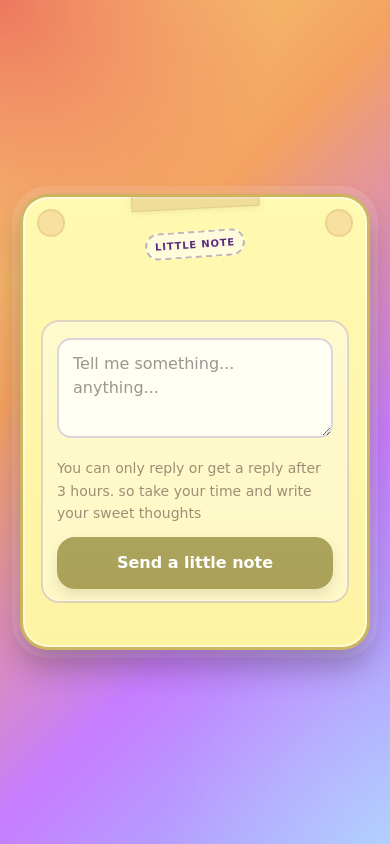
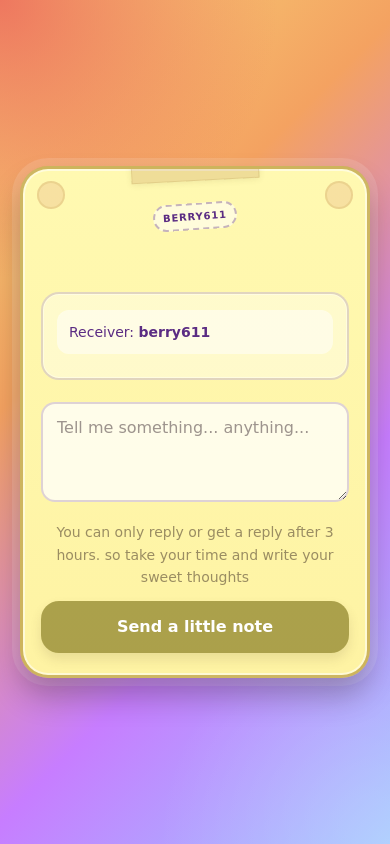
Before and after one commit to Nellyojay/mysticky, a React (Vite) app: page / in a window 390 px wide. Built offline with nearby package versions, Linux system fonts and the light colour scheme; no server answers; the database is empty.

Commit message:
Add phone token handling and update message services

```diff
--- a/src/App.tsx
+++ b/src/App.tsx
@@ -1,4 +1,5 @@
 import { useEffect, useState } from 'react'
+import { getPhoneToken } from './services/getToken'
 import { getLatestMessage, saveMessage } from './services/messages'
 import './styles/sticker-card.css'
 
@@ -19,6 +20,14 @@ function App() {
   const [sentAt, setSentAt] = useState<number | null>(null)
   const [countdown, setCountdown] = useState('')
   const [response, setResponse] = useState<'yes' | 'no' | null>(null)
+  const [showInput, setShowInput] = useState(false)
+
+  const receiver = getPhoneToken()
+
+  useEffect(() => {
+    const hasReceiver = Boolean(receiver && receiver !== 'unknown-phone')
+    setShowInput(hasReceiver)
+  }, [receiver])
 
   useEffect(() => {
     if (!sentAt) {
@@ -30,7 +39,6 @@ function App() {
       const remaining = LOCKOUT_MS - (Date.now() - sentAt)
 
       if (remaining <= 0) {
-        setSavedMessage(null)
         setSentAt(null)
         setCountdown('')
         return
@@ -59,6 +67,7 @@ function App() {
       setSentAt(new Date(saved.time_past ?? Date.now()).getTime())
       setInputValue('')
       setResponse(null)
+      console.log('Phone token used:', getPhoneToken())
     } catch (error) {
       console.error('Failed to save message:', error)
       window.alert('Could not save the message. Check your Supabase configuration.')
@@ -72,11 +81,12 @@ function App() {
 
         if (!latest?.time_past) return
 
+        setSavedMessage(latest.message)
+        setSentAt(new Date(latest.time_past).getTime())
         const timePassed = Date.now() - new Date(latest.time_past).getTime()
 
         if (timePassed < LOCKOUT_MS) {
-          setSavedMessage(latest.message)
-          setSentAt(new Date(latest.time_past).getTime())
+          setShowInput(false)
         }
       } catch (error) {
         console.error('Failed to load latest message:', error)
@@ -86,12 +96,29 @@ function App() {
     void loadLatest()
   }, [])
 
-  const handleYes = () => {
+  const handleYes = async () => {
     setResponse('yes')
+    try {
+      await saveMessage('yes')
+      console.log('Phone token used:', getPhoneToken())
+    } catch (error) {
+      console.error('Failed to save yes response:', error)
+    }
   }
 
-  const handleNo = () => {
+  const handleNo = async () => {
     setResponse('no')
+    try {
+      await saveMessage('no')
+      console.log('Phone token used:', getPhoneToken())
+    } catch (error) {
+      console.error('Failed to save no response:', error)
+    }
+  }
+
+  const openReceiverLink = () => {
+    setShowInput(true)
+    window.location.href = `https://nellyojay.github.io/mysticky/?receiver=${encodeURIComponent(receiver)}`
   }
 
   return (
@@ -105,7 +132,7 @@ function App() {
     >
       <div className={`sticker-card ${response ? 'sticker-card--celebrate' : ''}`}>
         <div className="paper-tape" />
-        <div className="sticker-tag">little note</div>
+        <div className="sticker-tag">{receiver || 'receiver'}</div>
 
         {response === 'yes' && (
           <div className="flex flex-col items-center gap-4 py-4 text-center text-[#5b2c83]">
@@ -137,6 +164,25 @@ function App() {
 
             {!savedMessage && (
               <div className="note-box">
+                <div className="mb-3 rounded-xl bg-white/50 p-3 text-sm text-[#5b2c83]">
+                  Receiver: <strong>{receiver}</strong>
+                </div>
+
+                {!showInput && (
+                  <button
+                    type="button"
+                    className="mb-3 w-full rounded-xl bg-[#5b2c83] px-4 py-2 font-bold text-white"
+                    onClick={openReceiverLink}
+                  >
+                    Open with this receiver
+                  </button>
+                )}
+
+              </div>
+            )}
+
+            {showInput && (
+              <>
                 <textarea
                   value={inputValue}
                   onChange={(event) => setInputValue(event.target.value)}
@@ -150,7 +196,7 @@ function App() {
                 <button type="button" className="send-btn" onClick={handleSend}>
                   Send a little note
                 </button>
-              </div>
+              </>
             )}
 
             {false && (
--- a/src/services/getToken.ts
+++ b/src/services/getToken.ts
@@ -0,0 +1,44 @@
+export const PHONE_TOKEN_KEY = 'sticker_phone_token'
+
+const FRUIT_NAMES = [
+  'apple',
+  'mango',
+  'banana',
+  'orange',
+  'grape',
+  'peach',
+  'berry',
+  'kiwi',
+  'lemon',
+  'papaya',
+  'plum',
+  'pineapple',
+]
+
+function generateFruitToken(): string {
+  const fruit = FRUIT_NAMES[Math.floor(Math.random() * FRUIT_NAMES.length)]
+  const number = Math.floor(100 + Math.random() * 900)
+  return `${fruit}${number}`
+}
+
+export function getPhoneToken(): string {
+  if (typeof window === 'undefined') {
+    return 'unknown-phone'
+  }
+
+  const params = new URLSearchParams(window.location.search)
+  const tokenFromQuery =
+
+    params.get('receiver') ??
+
+    params.get('receiverToken') ??
+    localStorage.getItem(PHONE_TOKEN_KEY)
+
+  const token = tokenFromQuery ?? generateFruitToken()
+
+  if (!localStorage.getItem(PHONE_TOKEN_KEY) || tokenFromQuery) {
+    localStorage.setItem(PHONE_TOKEN_KEY, token)
+  }
+
+  return token
+}
--- a/src/services/messages.ts
+++ b/src/services/messages.ts
@@ -1,17 +1,22 @@
 import { supabase } from '../lib/supabase'
 import type { StickerMessage } from '../types/supabase'
+import { getPhoneToken } from './getToken'
 
 const TABLE_NAME = 'anonymous'
 
 export async function getLatestMessage() {
+  const phoneToken = getPhoneToken()
+
   const { data, error } = await supabase
     .from(TABLE_NAME)
-    .select('message, time_past')
+    .select('message, time_past, phone_token')
+    .eq('phone_token', phoneToken)
     .order('time_past', { ascending: false })
     .limit(1)
-    .single()
+    .maybeSingle()
 
   if (error && error.code !== 'PGRST116') {
+    console.log(error)
     throw error
   }
 
@@ -19,10 +24,13 @@ export async function getLatestMessage() {
 }
 
 export async function saveMessage(message: string) {
+  const phoneToken = getPhoneToken()
+
   const { data, error } = await supabase
     .from(TABLE_NAME)
     .insert({
       message,
+      phone_token: phoneToken,
       time_past: new Date().toISOString(),
     })
     .select('*')
--- a/src/types/supabase.ts
+++ b/src/types/supabase.ts
@@ -3,5 +3,6 @@ export type StickerMessage = {
   message: string
   created_at?: string
   time_past?: string
+  phone_token?: string
   response?: 'yes' | 'no' | null
 }
```
